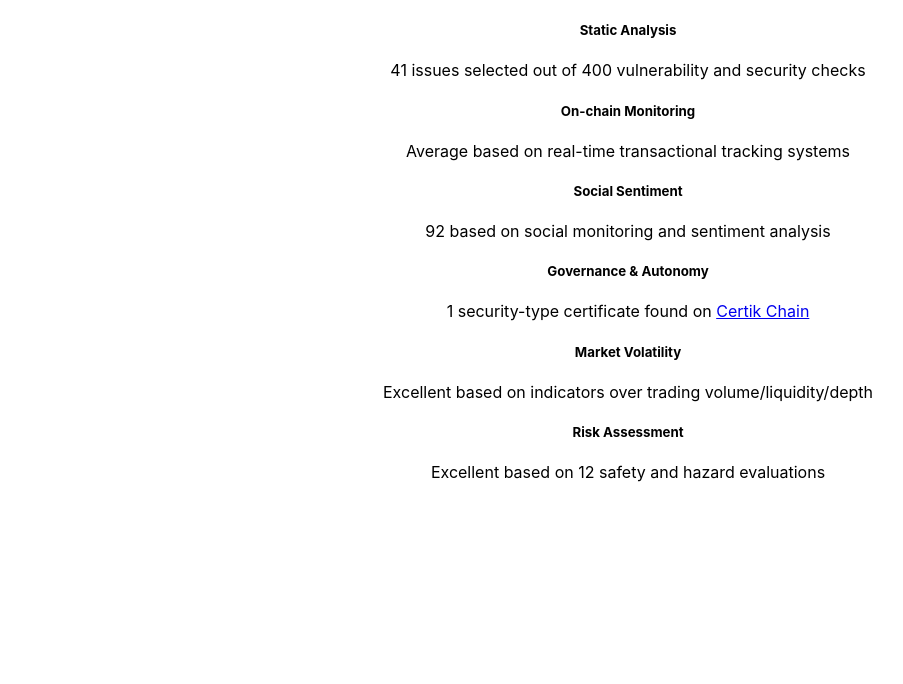
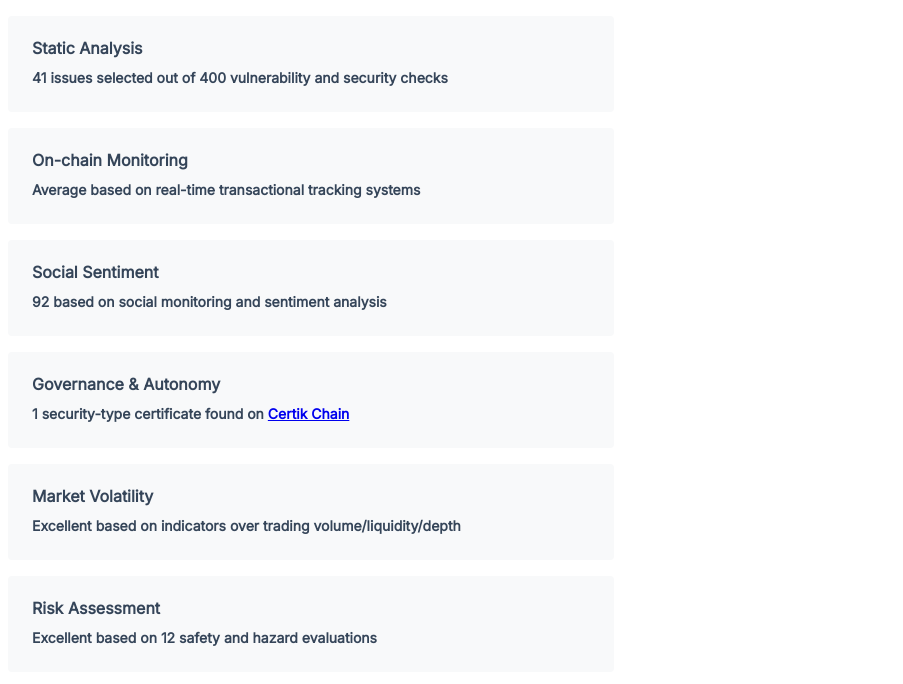
Before and after one commit to PistachioGuoguo/certik-fullstack-intern-interview, a React (Create React App) app: page / in a window 1280 px wide. Shown: the top 684 px of the page, without its empty margins (12-915 px from the left). Built offline with nearby package versions, Linux system fonts and the light colour scheme; data requests are answered from the project's data file.

Commit message:
basic css of right part

```diff
--- a/src/Right.js
+++ b/src/Right.js
@@ -19,10 +19,8 @@ const Right = (props) => {
             return "Excellent";
         }else if(score >= 80){
             return "Good";
-        }else if (score >= 70){
+        }else{
             return "Average";
-        }else{
-            return "Bad"
         }
     }
 
--- a/src/index.css
+++ b/src/index.css
@@ -1,3 +1,5 @@
+@import url('https://fonts.googleapis.com/css?family=Inter');
+
 body {
   margin: 0;
   font-family: -apple-system, BlinkMacSystemFont, 'Segoe UI', 'Roboto', 'Oxygen',
@@ -11,3 +13,64 @@ code {
   font-family: source-code-pro, Menlo, Monaco, Consolas, 'Courier New',
     monospace;
 }
+
+
+.card-item {
+
+  display: flex;
+  flex-direction: column;
+  align-items: flex-start;
+
+  margin: 16px 20px;
+  padding: 10px 16px;
+
+  position: static;
+  width: 574px;
+  height: 76px;
+
+  background: rgba(53, 69, 89, 0.03);
+  border-radius: 4px;
+}
+
+.card-item h5{
+  position: static;
+  height: 20px;
+  padding-top: 12px;
+
+  left: 0;
+
+  font-family: Inter;
+  font-style: normal;
+  font-weight: 600;
+  font-size: 16px;
+  line-height: 20px;
+
+  color: #354559;
+
+  flex: none;
+  order: 1;
+  flex-grow: 0;
+  margin: 0px 8px;
+}
+
+.card-item p{
+  position: static;
+  height: 24px;
+
+  left: 0;
+
+  font-family: Inter;
+  font-style: normal;
+  font-weight: 600;
+  font-size: 14px;
+  line-height: 24px;
+
+  color: #354559;
+
+  /* Inside Auto Layout */
+
+  flex: none;
+  order: 1;
+  flex-grow: 0;
+  margin: 8px 8px;
+}
```
